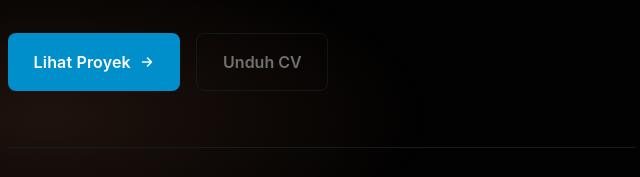
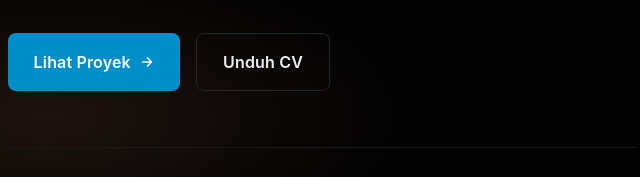
Before and after one commit to myZeez/Portofolio-Budi-v2, a plain HTML site: page index.html in a window 1280 px wide. Shown: the part 619-796 px from the top of the page, 56-696 px from the left. Drawn offline with Linux system fonts and the light colour scheme; a web font is replaced by a local one.

Commit message:
Enable CV download button with CV_Budi_Aulayansyah.pdf

```diff
--- a/index.html
+++ b/index.html
@@ -87,9 +87,9 @@
             <span data-i18n="hero.cta.primary">Lihat Proyek</span>
             <svg class="btn__icon" width="16" height="16" viewBox="0 0 16 16" fill="none" aria-hidden="true"><path d="M3.5 8H12.5M12.5 8L8.5 4M12.5 8L8.5 12" stroke="currentColor" stroke-width="1.5" stroke-linecap="round" stroke-linejoin="round"/></svg>
           </a>
-          <button type="button" class="btn btn--ghost btn--lg" disabled aria-disabled="true" title="Tambahkan file CV untuk mengaktifkan tombol ini">
+          <a href="assets/CV_Budi_Aulayansyah.pdf" download="CV_Budi_Aulayansyah.pdf" class="btn btn--ghost btn--lg">
             <span data-i18n="hero.cta.secondary">Unduh CV</span>
-          </button>
+          </a>
         </div>
 
         <dl class="hero__readout" data-reveal>
```
Also changed, not shown: 1 other file.
